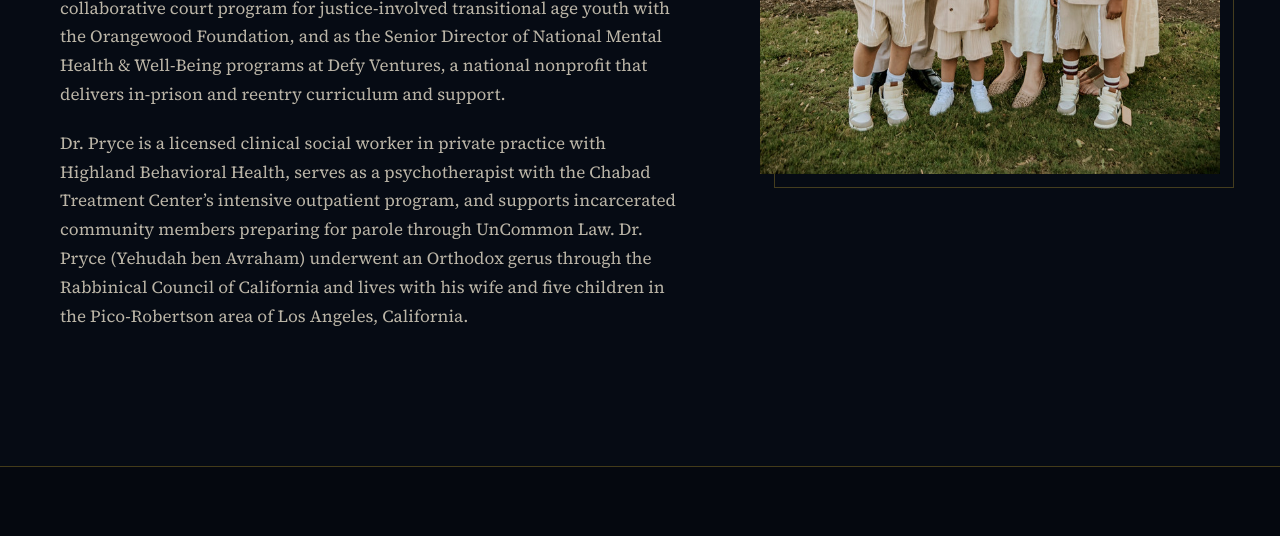
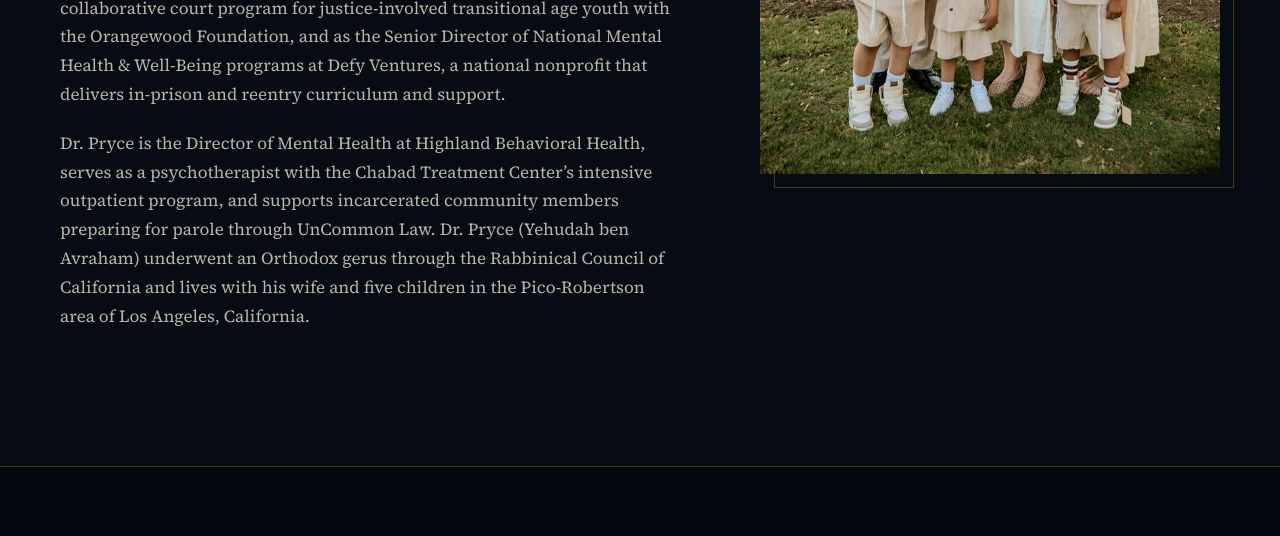
Before and after one commit to yehudahpryce/reishlakishconsulting, a plain HTML site: page about-us.html in a window 1280 px wide. Shown: the part 1940-2476 px from the top of the page. Drawn offline with nearby package versions, Linux system fonts and the light colour scheme; animation ran at ten frames a second; a web font is replaced by a local one.

Commit message:
Update founder bio wording
Co-Authored-By: Claude Fable 5.2 <noreply@anthropic.com>
Claude-Session: https://claude.ai/code/session_01B968NvNYeZb1kqXiyDXEog

```diff
--- a/about-us.html
+++ b/about-us.html
@@ -50,7 +50,7 @@
       <h2>About Our Founder</h2>
       <p>After serving 16 years of a 24-year prison sentence that began when he was a teenager, Dr. Pryce graduated Summa Cum Laude from Adams State University, earning his Bachelor of Arts in Sociology with an emphasis in Social Welfare. He subsequently earned his Master of Social Work degree from the USC Suzanne Dworak-Peck School of Social Work, where he was the Chair of Unchained Scholars, and was named DSW Student of the Year at Simmons University, where he earned his Doctorate of Social Work. While incarcerated, he helped develop personal development curriculum and facilitated groups of up to 60 diverse incarcerated community members.</p>
       <p>Dr. Pryce was previously an ICMS (intensive case management services) case manager and program manager serving community members who were chronically homeless and contending with mental health challenges in South Los Angeles and Skid Row. He went on to serve as a clinical social worker in a collaborative court program for justice-involved transitional age youth with the Orangewood Foundation, and as the Senior Director of National Mental Health &amp; Well-Being programs at Defy Ventures, a national nonprofit that delivers in-prison and reentry curriculum and support.</p>
-      <p>Dr. Pryce is a licensed clinical social worker in private practice with Highland Behavioral Health, serves as a psychotherapist with the Chabad Treatment Center&rsquo;s intensive outpatient program, and supports incarcerated community members preparing for parole through UnCommon Law. Dr. Pryce (Yehudah ben Avraham) underwent an Orthodox gerus through the Rabbinical Council of California and lives with his wife and five children in the Pico-Robertson area of Los Angeles, California.</p>
+      <p>Dr. Pryce is the Director of Mental Health at Highland Behavioral Health, serves as a psychotherapist with the Chabad Treatment Center&rsquo;s intensive outpatient program, and supports incarcerated community members preparing for parole through UnCommon Law. Dr. Pryce (Yehudah ben Avraham) underwent an Orthodox gerus through the Rabbinical Council of California and lives with his wife and five children in the Pico-Robertson area of Los Angeles, California.</p>
     </div>
     <div class="frame reveal"><img src="media/pryce-family.jpg" alt="Dr. Pryce with his family" width="700" height="1050" loading="lazy"></div>
   </div>
```
Also changed, not shown: index.html (+1 -1 lines).
